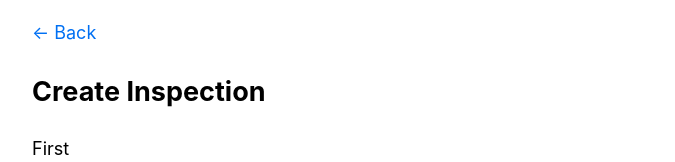
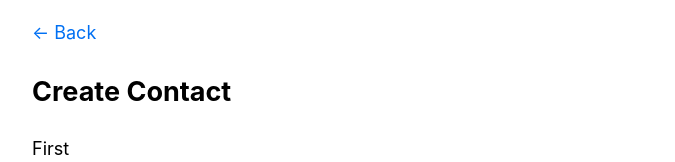
Before and after one commit to jwillinghalpern/next-fms-simple-example, a Next.js app: page /contacts/create in a window 1280 px wide. Shown: the part 143-305 px from the top of the page, without its empty margins (302-977 px from the left). Built offline with nearby package versions, Linux system fonts and the light colour scheme.

Commit message:
fix new contact api route and new contact page label

```diff
--- a/pages/api/contact/index.js
+++ b/pages/api/contact/index.js
@@ -13,7 +13,7 @@ export default async function handler(req, res) {
     res.status(200);
     res.json(result);
   } else if (req.method === 'POST') {
-    const result = await client.create('ContactsWEB', parameters, {
+    const result = await client.create('ContactsWEB', req.body, {
       script: 'DAPI_LOG',
     });
     res.status(200);
--- a/pages/contacts/create.js
+++ b/pages/contacts/create.js
@@ -34,7 +34,7 @@ export default function CrateInspectionPage() {
           ← Back
         </button>
       </div>
-      <h2>Create Inspection</h2>
+      <h2>Create Contact</h2>
       <ContactForm
         handleChange={handleChange}
         handleSubmit={handleSubmit}
```
